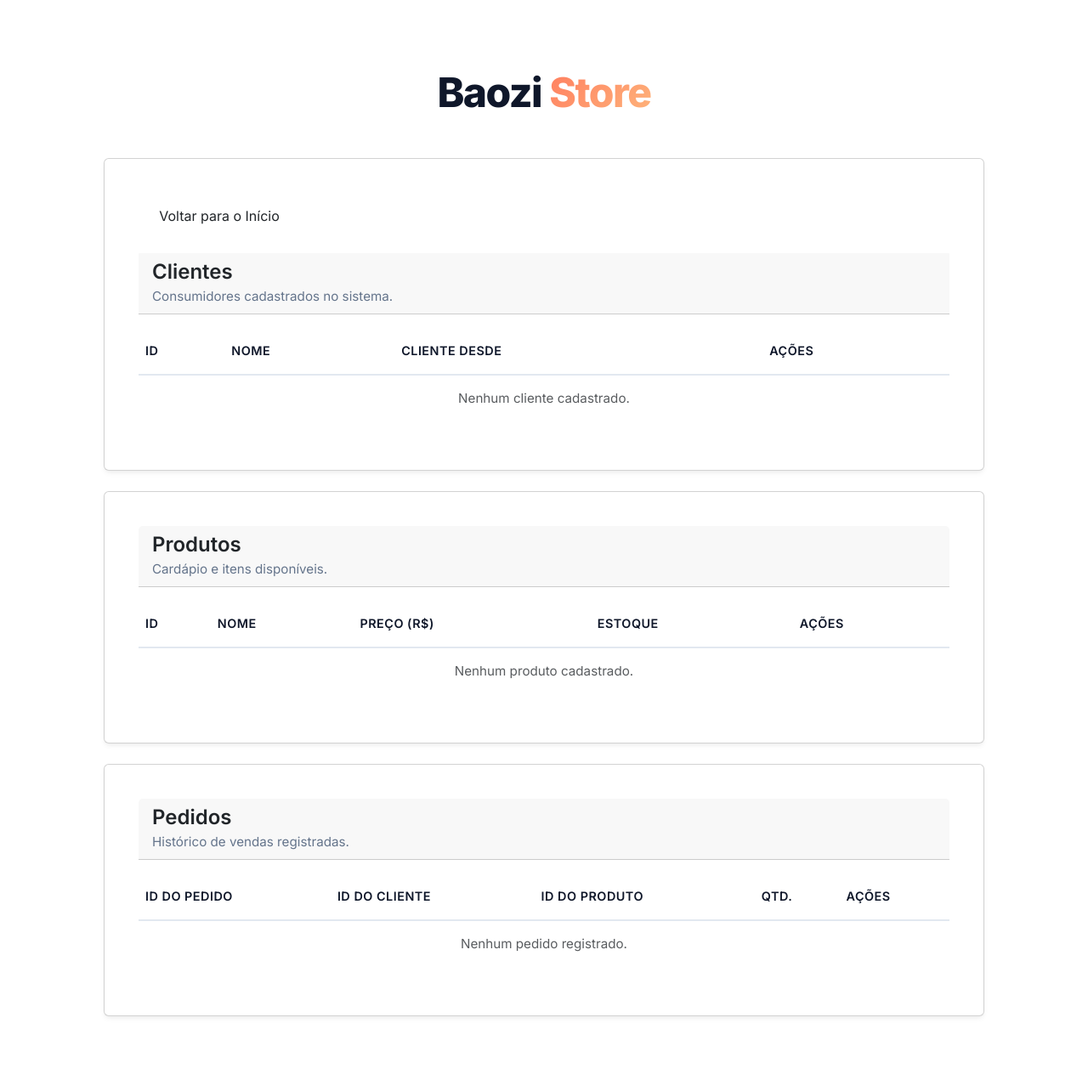
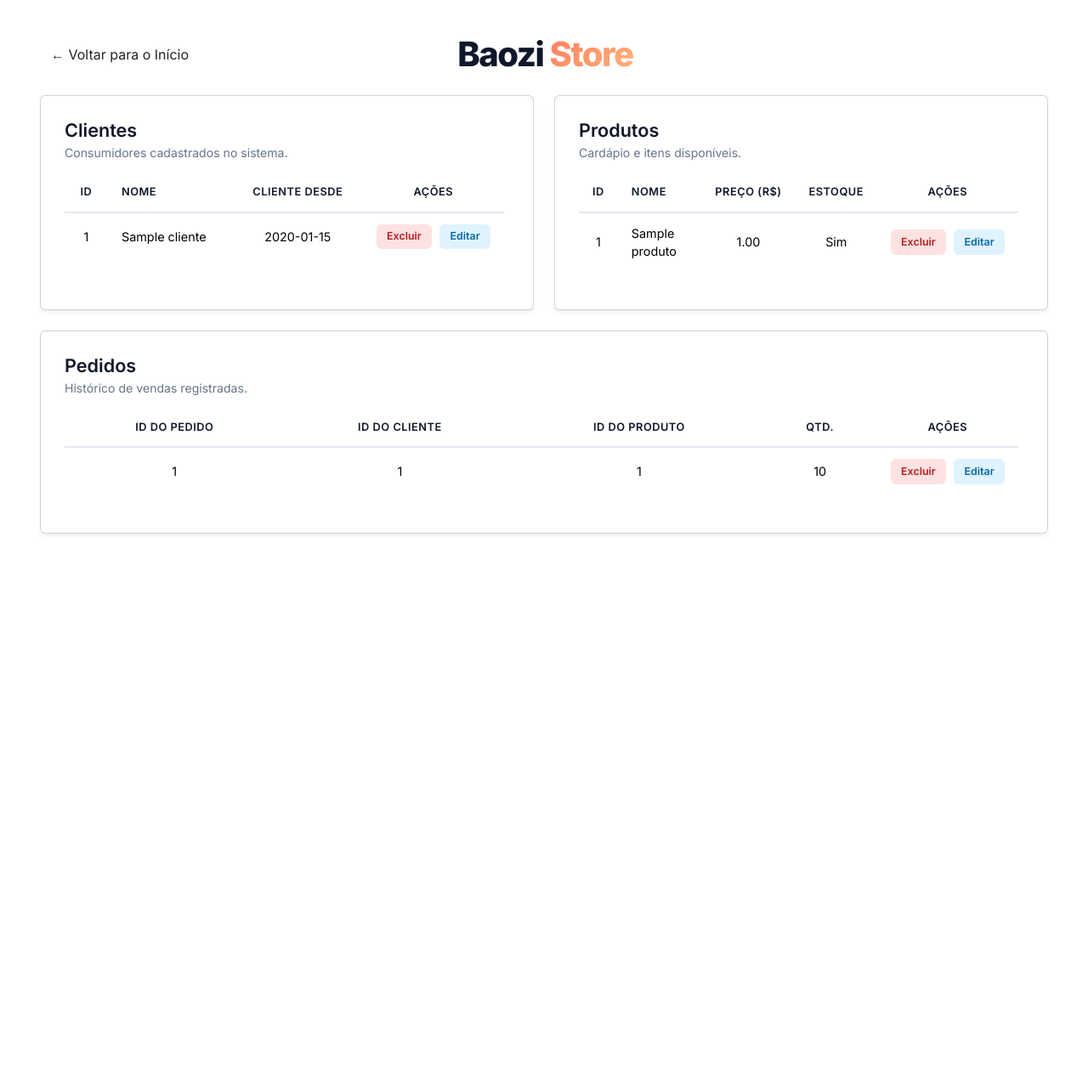
Before and after one commit to Admss-bat/Baozi, a Spring Boot app: page /layers/listar-tudo in a window 1280 px wide. Shown: the whole page at 85% size. After the commit the page ends 629 px from the top, so only its background shows below. Run offline with Spring Boot 4, Linux system fonts and the light colour scheme; tables that the repository leaves empty hold one stand-in row (values such as "Sample post"); some libraries are stand-ins or nearby versions.

Commit message:
Ajustes de html e css e alteração na página de listar todos.

```diff
--- a/demo/src/main/java/com/baozi/demo/controller/ListaController.java
+++ b/demo/src/main/java/com/baozi/demo/controller/ListaController.java
@@ -1,17 +1,34 @@
 package com.baozi.demo.controller;
 
+import org.springframework.beans.factory.annotation.Autowired;
 import org.springframework.stereotype.Controller;
+import org.springframework.ui.ModelMap;
 import org.springframework.web.bind.annotation.GetMapping;
 import org.springframework.web.bind.annotation.RequestMapping;
+
+import com.baozi.demo.service.ClienteService;
+import com.baozi.demo.service.PedidoService;
+import com.baozi.demo.service.ProdutoService;
 
 @Controller
 @RequestMapping("/layers")
 public class ListaController {
 
+	@Autowired
+	private ClienteService clienteService;
+
+	@Autowired
+	private ProdutoService produtoService;
+
+	@Autowired
+	private PedidoService pedidoService;
+
 	@GetMapping("/listar-tudo")
-	public String listarPedido() {
-		return ("layers/listar-tudo");
+	public String listarTudo(ModelMap model) {
+		model.addAttribute("clientes", clienteService.buscaTodos());
+		model.addAttribute("produtos", produtoService.buscaTodos());
+		model.addAttribute("pedidos", pedidoService.buscaTodos());
 
+		return "layers/listar-tudo";
 	}
-
 }
--- /dev/null
+++ b/demo/src/main/resources/static/css/listar-tudo.css
@@ -0,0 +1,243 @@
+/* Reset básico e integração com Bootstrap */
+/* Reset básico e integração com Bootstrap */
+* {
+    margin: 0;
+    padding: 0;
+    box-sizing: border-box;
+}
+
+body {
+    font-family: 'Inter', sans-serif !important;
+    background-color: #f8fafc;
+    color: #0f172a;
+    display: flex;
+    flex-direction: column;
+    align-items: center;
+    min-height: 100vh;
+}
+
+/* Cabeçalho compacto do Dashboard */
+.cabecalho-dashboard {
+    width: 100%;
+    max-width: 1250px;
+    padding: 2.5rem 2rem 1.5rem 2rem;
+}
+
+.topo-flex {
+    display: flex;
+    align-items: center;
+    justify-content: space-between;
+}
+
+.espaco-equilibrio {
+    width: 185px; /* Equilibra o botão da esquerda para manter a logo centralizada */
+}
+
+.logo {
+    font-size: 2.5rem;
+    font-weight: 800;
+    letter-spacing: -1.5px;
+    color: #0f172a;
+    margin-bottom: 0;
+}
+
+.logo .destaque {
+    background: linear-gradient(135deg, #ff7e5f, #feb47b);
+    -webkit-background-clip: text;
+    -webkit-text-fill-color: transparent;
+    background-clip: text;
+    color: transparent;
+}
+
+/* Grid Bento (2 colunas em cima, 1 larga embaixo) */
+.bento-grid {
+    display: grid;
+    grid-template-columns: 1fr 1fr;
+    gap: 1.5rem;
+    width: 100%;
+    max-width: 1250px;
+    padding: 0 2rem 2.5rem 2rem;
+}
+
+/* Balões com tamanho padrão fixo */
+.card-fixed {
+    background-color: #ffffff;
+    border-radius: 20px;
+    padding: 1.75rem;
+    box-shadow: 0 4px 6px -1px rgba(0, 0, 0, 0.05), 0 2px 4px -1px rgba(0, 0, 0, 0.03);
+    border: 1px solid #f1f5f9;
+    height: 330px; /* Altura fixa padrão para Clientes e Produtos */
+    display: flex;
+    flex-direction: column;
+    overflow: hidden;
+}
+
+/* Balão de Pedidos ocupando as duas colunas na base */
+.card-largo {
+    grid-column: span 2;
+    height: 310px; /* Altura fixa padrão para Pedidos */
+}
+
+.card-header-compact {
+    margin-bottom: 1rem;
+    flex-shrink: 0;
+}
+
+.card-header-compact h2 {
+    font-size: 1.35rem;
+    font-weight: 600;
+    margin-bottom: 0.15rem;
+    color: #0f172a;
+}
+
+.card-header-compact p {
+    font-size: 0.88rem;
+    color: #64748b;
+    margin-bottom: 0;
+}
+
+/* Área interna com barra de rolagem discreta */
+.scroll-area {
+    flex: 1;
+    overflow-y: auto;
+    padding-right: 0.4rem;
+}
+
+/* Estilização moderna da barra de rolagem (Scrollbar) */
+.scroll-area::-webkit-scrollbar {
+    width: 6px;
+}
+
+.scroll-area::-webkit-scrollbar-track {
+    background: #f1f5f9;
+    border-radius: 10px;
+}
+
+.scroll-area::-webkit-scrollbar-thumb {
+    background: #cbd5e1;
+    border-radius: 10px;
+}
+
+.scroll-area::-webkit-scrollbar-thumb:hover {
+    background: #94a3b8;
+}
+
+/* Tabela com cabeçalho fixo, colunas mais distantes e centralizadas */
+.custom-table {
+    margin-bottom: 0;
+    color: #334155;
+    width: 100%;
+}
+
+.custom-table thead th {
+    position: sticky;
+    top: 0;
+    background-color: #ffffff;
+    z-index: 2;
+    border-bottom: 2px solid #e2e8f0;
+    font-weight: 600;
+    color: #0f172a;
+    font-size: 0.8rem;
+    text-transform: uppercase;
+    letter-spacing: 0.5px;
+    padding: 0.6rem 1rem 0.85rem 1rem; /* Aumenta a distância entre colunas */
+    text-align: center; /* Centraliza os títulos por padrão */
+    white-space: nowrap;
+}
+
+.custom-table tbody td {
+    padding: 0.8rem 1rem; /* Aumenta a distância entre colunas */
+    vertical-align: middle;
+    border-bottom: 1px solid #f1f5f9;
+    font-size: 0.9rem;
+    text-align: center; /* Centraliza os valores por padrão */
+}
+
+/* Mantém apenas a coluna "Nome" (2ª coluna) alinhada à esquerda em Clientes e Produtos */
+.card-fixed:not(.card-largo) .custom-table thead th:nth-child(2),
+.card-fixed:not(.card-largo) .custom-table tbody td:nth-child(2) {
+    text-align: left;
+}
+
+/* Garante que a coluna de Ações não quebre os botões em duas linhas */
+.custom-table thead th:last-child,
+.custom-table tbody td:last-child {
+    white-space: nowrap;
+    text-align: center;
+    width: 1%;
+}
+
+.custom-table tbody tr:hover {
+    background-color: #f8fafc;
+}
+
+.custom-table tbody tr:last-child td {
+    border-bottom: none;
+}
+
+/* Botões Gerais */
+.btn-voltar {
+    padding: 0.6rem 1.1rem;
+    border-radius: 10px;
+    font-size: 0.9rem;
+    font-weight: 600;
+    text-decoration: none;
+    background-color: #f1f5f9;
+    color: #334155;
+    transition: all 0.2s ease;
+    border: 1px solid #e2e8f0;
+}
+
+.btn-voltar:hover {
+    background-color: #e2e8f0;
+    color: #0f172a;
+}
+
+/* Estilo Base dos Botões de Ação na Tabela */
+.btn-acao {
+    display: inline-block;
+    padding: 0.35rem 0.75rem;
+    border-radius: 6px;
+    font-size: 0.78rem;
+    font-weight: 600;
+    border: none;
+    cursor: pointer;
+    transition: all 0.2s ease;
+    text-decoration: none;
+}
+
+/* Botão Excluir (Vermelho Suave) */
+.btn-excluir {
+    background-color: #fee2e2;
+    color: #b91c1c;
+}
+
+.btn-excluir:hover {
+    background-color: #fca5a5;
+    color: #991b1b;
+}
+
+/* Botão Editar (Azul Suave - Mesmo estilo do Excluir) */
+.btn-editar {
+    background-color: #e0f2fe;
+    color: #0369a1;
+    margin-left: 0.35rem;
+}
+
+.btn-editar:hover {
+    background-color: #bae6fd;
+    color: #075985;
+}
+
+/* Responsividade para telas menores */
+@media (max-width: 850px) {
+    .bento-grid {
+        grid-template-columns: 1fr;
+    }
+    .card-largo {
+        grid-column: span 1;
+    }
+    .espaco-equilibrio {
+        display: none;
+    }
+}
--- a/demo/src/main/resources/static/css/listas-cadastros.css
+++ b/demo/src/main/resources/static/css/listas-cadastros.css
@@ -41,7 +41,7 @@ body {
 /* Container da Lista */
 .container-list {
     width: 100%;
-    max-width: 900px;
+    max-width: 950px;
     padding: 0 2rem;
     margin-bottom: 4rem;
 }
@@ -60,7 +60,7 @@ body {
     border: 1px solid #f1f5f9;
 }
 
-/* Espaçamento para quando há vários cards empilhados (Página de Visualizar Tudo) */
+/* Espaçamento para quando há vários cards empilhados */
 .mb-4 {
     margin-bottom: 2rem !important;
 }
@@ -82,23 +82,41 @@ body {
     margin-top: 1.5rem;
     margin-bottom: 0;
     color: #334155;
+    width: 100%;
 }
 
 .custom-table thead th {
     border-bottom: 2px solid #e2e8f0;
     font-weight: 600;
     color: #0f172a;
-    font-size: 0.9rem;
+    font-size: 0.85rem;
     text-transform: uppercase;
     letter-spacing: 0.5px;
-    padding-bottom: 1rem;
+    padding: 0.75rem 1.25rem 1rem 1.25rem; /* Colunas mais distantes */
+    text-align: center; /* Centraliza cabeçalhos */
+    white-space: nowrap;
 }
 
 .custom-table tbody td {
-    padding: 1rem 0.5rem;
+    padding: 1rem 1.25rem; /* Colunas mais distantes */
     vertical-align: middle;
     border-bottom: 1px solid #f1f5f9;
     font-size: 0.95rem;
+    text-align: center; /* Centraliza valores */
+}
+
+/* Mantém a 2ª coluna (Nome) à esquerda nas tabelas que não são de Pedidos */
+.custom-table:not(.tabela-pedidos) thead th:nth-child(2),
+.custom-table:not(.tabela-pedidos) tbody td:nth-child(2) {
+    text-align: left;
+}
+
+/* Garante que a coluna de Ações fique alinhada ao centro e os botões lado a lado */
+.custom-table thead th:last-child,
+.custom-table tbody td:last-child {
+    white-space: nowrap;
+    text-align: center;
+    width: 1%;
 }
 
 .custom-table tbody tr:hover {
@@ -142,8 +160,9 @@ body {
     color: #0f172a;
 }
 
-/* Botões de Ação na Tabela (Excluir) */
+/* Estilo Base dos Botões de Ação na Tabela */
 .btn-acao {
+    display: inline-block;
     padding: 0.4rem 0.8rem;
     border-radius: 6px;
     font-size: 0.8rem;
@@ -151,8 +170,10 @@ body {
     border: none;
     cursor: pointer;
     transition: all 0.2s ease;
+    text-decoration: none;
 }
 
+/* Botão Excluir (Vermelho Suave) */
 .btn-excluir {
     background-color: #fee2e2;
     color: #b91c1c;
@@ -163,13 +184,14 @@ body {
     color: #991b1b;
 }
 
+/* Botão Editar (Azul Suave - Mesmo estilo do Excluir) */
 .btn-editar {
-    background-color: #fee2e2;
-    color: #b91c1c;
+    background-color: #e0f2fe;
+    color: #0369a1;
+    margin-left: 0.35rem;
 }
 
-
 .btn-editar:hover {
-    background-color: #fca5a5;
-    color: #991b1b;
+    background-color: #bae6fd;
+    color: #075985;
 }
--- a/demo/src/main/resources/templates/layers/listar-cliente.html
+++ b/demo/src/main/resources/templates/layers/listar-cliente.html
@@ -19,7 +19,7 @@
     <main class="container-list">
         <section class="card">
         	<div class="acoes form-acoes mt-4">
-                <a th:href="@{/}" class="btn btn-secundario text-center" style="text-decoration: none; width: 190px; display: block; margin-bottom: 25px;">Voltar para o Início</a>
+                <a th:href="@{/}" class="btn btn-secundario text-center" style="text-decoration: none; width: 205px; display: block; margin-bottom: 25px;">← Voltar para o Início</a>
             </div>
             <div class="card-header d-flex justify-content-between align-items-center">
                 <div>
--- a/demo/src/main/resources/templates/layers/listar-pedido.html
+++ b/demo/src/main/resources/templates/layers/listar-pedido.html
@@ -19,7 +19,7 @@
     <main class="container-list">
         <section class="card">
         	<div class="acoes form-acoes mt-4">
-                <a th:href="@{/}" class="btn btn-secundario text-center" style="text-decoration: none; width: 190px; display: block; margin-bottom: 25px;">Voltar para o Início</a>
+                <a th:href="@{/}" class="btn btn-secundario text-center" style="text-decoration: none; width: 205px; display: block; margin-bottom: 25px;">← Voltar para o Início</a>
             </div>
             <div class="card-header d-flex justify-content-between align-items-center">
                 <div>
@@ -56,7 +56,7 @@
                                 </form>
                             </td>
                         </tr>
-                        <tr th:if="${#lists.isEmpty(pedidos)}">
+                        <tr th:if="${#lists.isEmpty(pedido)}">
                             <td colspan="5" class="text-center text-muted py-4">Nenhum pedido registrado.</td>
                         </tr>
                     </tbody>
--- a/demo/src/main/resources/templates/layers/listar-produto.html
+++ b/demo/src/main/resources/templates/layers/listar-produto.html
@@ -19,7 +19,7 @@
     <main class="container-list">
         <section class="card">
         	 <div class="acoes form-acoes mt-4">
-                <a th:href="@{/}" class="btn btn-secundario text-center" style="text-decoration: none;  width: 190px; display: block; margin-bottom: 25px;">Voltar para o Início</a>
+                <a th:href="@{/}" class="btn btn-secundario text-center" style="text-decoration: none;  width: 205px; display: block; margin-bottom: 25px;">← Voltar para o Início</a>
             </div>
             <div class="card-header d-flex justify-content-between align-items-center">
                 <div>
@@ -56,7 +56,7 @@
                                 </form>
                             </td>
                         </tr>
-                        <tr th:if="${#lists.isEmpty(produtos)}">
+                        <tr th:if="${#lists.isEmpty(produto)}">
                             <td colspan="5" class="text-center text-muted py-4">Nenhum produto cadastrado.</td>
                         </tr>
                     </tbody>
--- a/demo/src/main/resources/templates/layers/listar-tudo.html
+++ b/demo/src/main/resources/templates/layers/listar-tudo.html
@@ -7,30 +7,31 @@
     <link rel="preconnect" href="https://fonts.googleapis.com">
     <link rel="preconnect" href="https://fonts.gstatic.com">
     <link href="https://fonts.googleapis.com/css2?family=Inter:wght@400;500;600;800&display=swap" rel="stylesheet">
-    <link rel="stylesheet" type="text/css" media="all" th:href="@{/css/listas-cadastros.css}">
+    <link rel="stylesheet" type="text/css" media="all" th:href="@{/css/listar-tudo.css}">
     <link href="/webjars/bootstrap/css/bootstrap.min.css" rel="stylesheet" />
 </head>
 <body>
 
-    <header class="cabecalho">
-        <h1 class="logo">Baozi <span class="destaque">Store</span></h1>
+    <header class="cabecalho-dashboard">
+        <div class="topo-flex">
+            <a th:href="@{/}" class="btn btn-secundario btn-voltar">← Voltar para o Início</a>
+            <h1 class="logo">Baozi <span class="destaque">Store</span></h1>
+            <div class="espaco-equilibrio"></div>
+        </div>
     </header>
 
-    <main class="container-list container-tudo">
+    <main class="bento-grid">
 
-        <!-- CARD 1: CLIENTES -->
-        <section class="card mb-4">
-        	 <div class="acoes form-acoes mt-2">
-            <a th:href="@{/}" class="btn btn-secundario text-center" style="text-decoration: none; width: 190px; display: block; margin-bottom: 25px;">Voltar para o Início</a>
-        </div>
-            <div class="card-header d-flex justify-content-between align-items-center">
+        <!-- BALÃO 1: CLIENTES (Topo Esquerda) -->
+        <section class="card card-fixed">
+            <div class="card-header-compact">
                 <div>
                     <h2>Clientes</h2>
                     <p>Consumidores cadastrados no sistema.</p>
                 </div>
             </div>
 
-            <div class="table-responsive">
+            <div class="scroll-area">
                 <table class="table custom-table">
                     <thead>
                         <tr>
@@ -49,26 +50,29 @@
                                 <form th:action="@{/clientes/deletar/{id}(id=${cliente.id})}" method="POST" style="display:inline;">
                                     <button type="submit" class="btn-acao btn-excluir">Excluir</button>
                                 </form>
+                                <form th:action="@{/layers/cadastrar-cliente/editar/{id}(id=${cliente.id})}" method="GET" style="display:inline;">
+                                    <button type="submit" class="btn-acao btn-editar">Editar</button>
+                                </form>
                             </td>
                         </tr>
                         <tr th:if="${#lists.isEmpty(clientes)}">
-                            <td colspan="4" class="text-center text-muted py-3">Nenhum cliente cadastrado.</td>
+                            <td colspan="4" class="text-center text-muted py-4">Nenhum cliente cadastrado.</td>
                         </tr>
                     </tbody>
                 </table>
             </div>
         </section>
 
-        <!-- CARD 2: PRODUTOS -->
-        <section class="card mb-4">
-            <div class="card-header d-flex justify-content-between align-items-center">
+        <!-- BALÃO 2: PRODUTOS (Topo Direita) -->
+        <section class="card card-fixed">
+            <div class="card-header-compact">
                 <div>
                     <h2>Produtos</h2>
                     <p>Cardápio e itens disponíveis.</p>
                 </div>
             </div>
 
-            <div class="table-responsive">
+            <div class="scroll-area">
                 <table class="table custom-table">
                     <thead>
                         <tr>
@@ -89,26 +93,29 @@
                                 <form th:action="@{/produtos/deletar/{id}(id=${produto.id})}" method="POST" style="display:inline;">
                                     <button type="submit" class="btn-acao btn-excluir">Excluir</button>
                                 </form>
+                                <form th:action="@{/layers/cadastrar-produto/editar/{id}(id=${produto.id})}" method="GET" style="display:inline;">
+                                    <button type="submit" class="btn-acao btn-editar">Editar</button>
+                                </form>
                             </td>
                         </tr>
                         <tr th:if="${#lists.isEmpty(produtos)}">
-                            <td colspan="5" class="text-center text-muted py-3">Nenhum produto cadastrado.</td>
+                            <td colspan="5" class="text-center text-muted py-4">Nenhum produto cadastrado.</td>
                         </tr>
                     </tbody>
                 </table>
             </div>
         </section>
 
-        <!-- CARD 3: PEDIDOS -->
-        <section class="card mb-4">
-            <div class="card-header d-flex justify-content-between align-items-center">
+        <!-- BALÃO 3: PEDIDOS (Base Larga - Ocupa as 2 colunas) -->
+        <section class="card card-fixed card-largo">
+            <div class="card-header-compact">
                 <div>
                     <h2>Pedidos</h2>
                     <p>Histórico de vendas registradas.</p>
                 </div>
             </div>
 
-            <div class="table-responsive">
+            <div class="scroll-area">
                 <table class="table custom-table">
                     <thead>
                         <tr>
@@ -129,19 +136,19 @@
                                 <form th:action="@{/pedidos/deletar/{id}(id=${pedido.id})}" method="POST" style="display:inline;">
                                     <button type="submit" class="btn-acao btn-excluir">Excluir</button>
                                 </form>
+                                <form th:action="@{/layers/cadastrar-pedido/editar/{id}(id=${pedido.id})}" method="GET" style="display:inline;">
+                                    <button type="submit" class="btn-acao btn-editar">Editar</button>
+                                </form>
                             </td>
                         </tr>
                         <tr th:if="${#lists.isEmpty(pedidos)}">
-                            <td colspan="5" class="text-center text-muted py-3">Nenhum pedido registrado.</td>
+                            <td colspan="5" class="text-center text-muted py-4">Nenhum pedido registrado.</td>
                         </tr>
                     </tbody>
                 </table>
             </div>
         </section>
 
-
-
-
     </main>
 
 </body>
```
Also changed, not shown: 1 other file.
